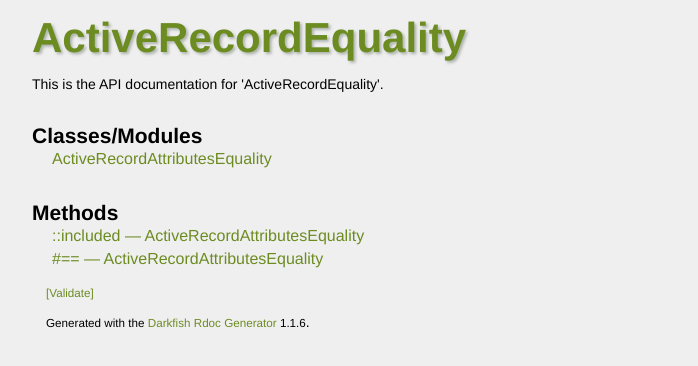
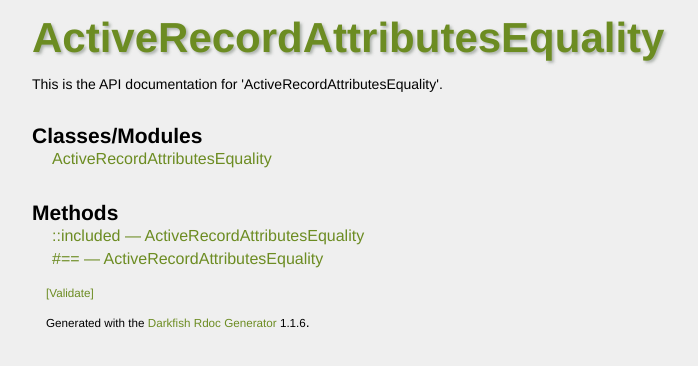
Before and after one commit to GnomesLab/active_record_attributes_equality, a plain HTML site: page rdoc/index.html in a window 1280 px wide. Shown: the whole page, without its empty margins (10-708 px from the left). Drawn offline with nearby package versions, Linux system fonts and the light colour scheme; a script that the page names is missing.

```diff
--- a/rdoc/index.html
+++ b/rdoc/index.html
@@ -6,7 +6,7 @@
 <head>
 	<meta content="text/html; charset=utf-8" http-equiv="Content-Type" />
 
-	<title>ActiveRecordEquality</title>
+	<title>ActiveRecordAttributesEquality</title>
 
 	<link type="text/css" media="screen" href="rdoc.css" rel="stylesheet" />
 
@@ -19,10 +19,10 @@
 <body class="indexpage">
 
 
-	<h1>ActiveRecordEquality</h1>
+	<h1>ActiveRecordAttributesEquality</h1>
 
 
-	<p>This is the API documentation for 'ActiveRecordEquality'.</p>
+	<p>This is the API documentation for 'ActiveRecordAttributesEquality'.</p>
 
 
 
```
Also changed, not shown: 2 other files.
